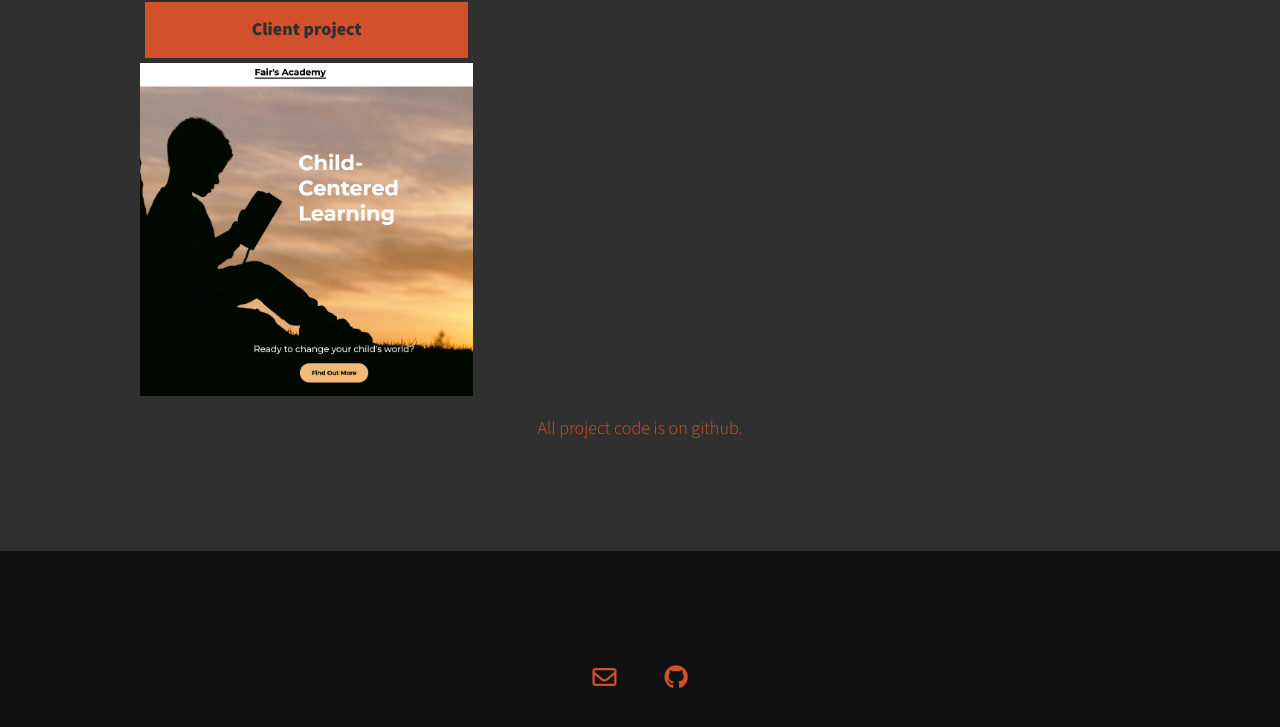
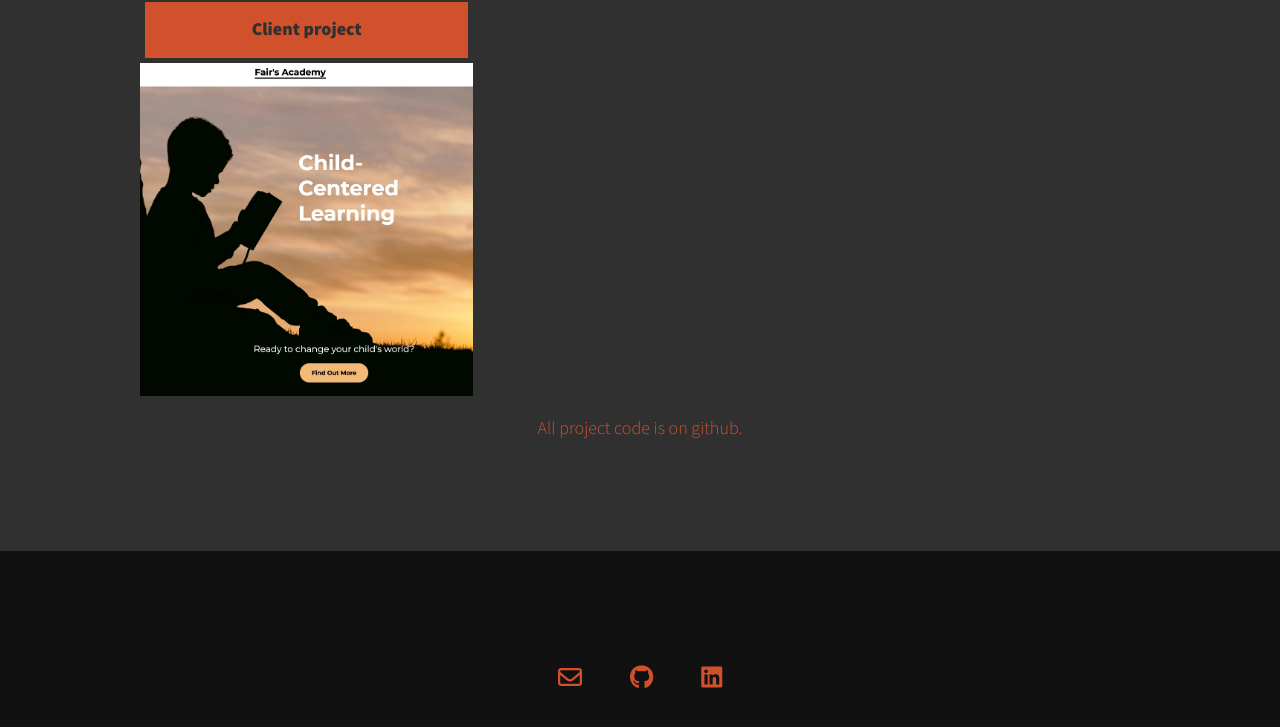
Before and after one commit to Iksu17/DevPortfolio, a plain HTML site: page index.html in a window 1280 px wide. Shown: the part 3308-4035 px from the top of the page. Drawn offline with nearby package versions, Linux system fonts and the light colour scheme.

Commit message:
Update index.html

```diff
--- a/index.html
+++ b/index.html
@@ -194,7 +194,7 @@
         <a href="mailto:fairsacademy@gmail.com" class="footer__link">Email</a> -->
         <ul class="social-list">
             <li class="social-list__item">
-                <a href="https://github.com/Iksu17" class="social-list__link" target="_blank">
+                <a href="fr_srh@yahoo.com" class="social-list__link" target="_blank">
                     <i class="fa-regular fa-envelope"></i>
                 </a>
             </li>
@@ -203,6 +203,11 @@
                     <i class="fa-brands fa-github"></i>
                 </a>
             </li>
+            <li class="social-list__item">
+                <a href="https://www.linkedin.com/in/sarahlfair/" class="social-list__link" target="_blank">
+                    <i class="fa-brands fa-linkedin"></i>
+                </a>
+            </li>
         </ul>
     </footer>
 
```
